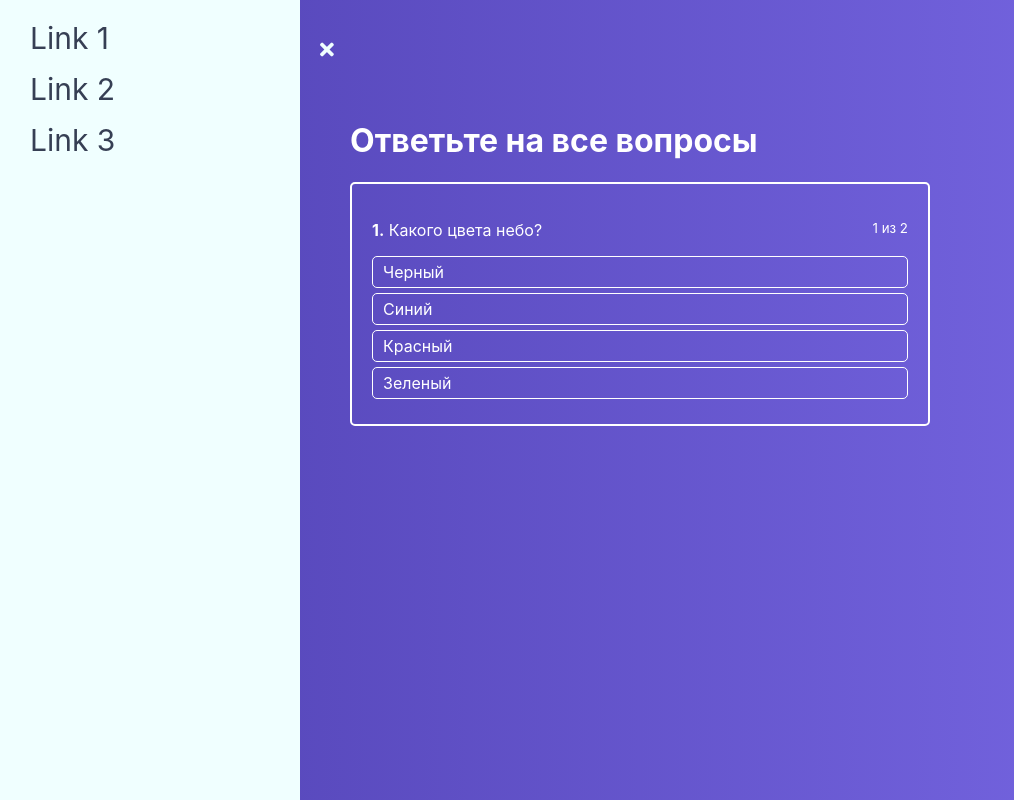
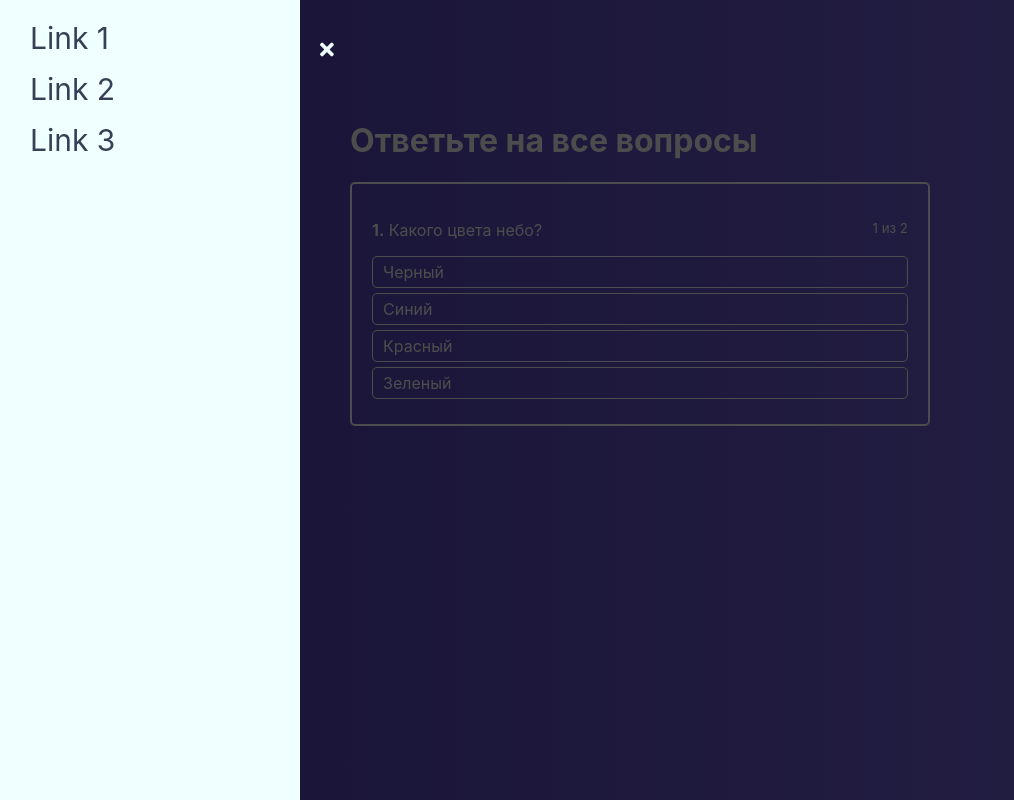
Before and after one commit to RuslanMGN174/react-quiz, a React (Create React App) app: page / in a window 1280 px wide. Both pictures are taken after a click on the icon 48 px from the left and 50 px from the top of the page. Shown: the whole page, without its empty margins (0-1014 px from the left). Built offline with nearby package versions, Linux system fonts and the light colour scheme.

Commit message:
react-quiz fade screen component

```diff
--- a/src/components/Navigation/Drawer/Drawer.js
+++ b/src/components/Navigation/Drawer/Drawer.js
@@ -1,5 +1,6 @@
 import React, { Component } from 'react'
 import classes from './Drawer.module.css'
+import Backdrop from '../../UI/Backdrop/Backdrop'
 
 const links = [
   1, 2, 3
@@ -25,11 +26,14 @@ class Drawer extends Component {
     }
 
     return (
-      <nav className={cls.join(' ')}>
-        <ul>
-          {this.renderLinks()}
-        </ul>
-      </nav>
+      <React.Fragment>
+        <nav className={cls.join(' ')}>
+          <ul>
+            {this.renderLinks()}
+          </ul>
+        </nav>
+        {this.props.isOpen ? <Backdrop onClick={this.props.onClose}/> : null}
+      </React.Fragment>
     )
   }
 }
--- /dev/null
+++ b/src/components/UI/Backdrop/Backdrop.js
@@ -0,0 +1,13 @@
+import React from 'react'
+import classes from './Backdrop.module.css'
+
+const Backdrop = props => {
+  return (
+    <div
+      className={classes.Backdrop}
+      onClick={props.onClick}
+    ></div>
+  )
+}
+
+export default Backdrop
--- /dev/null
+++ b/src/components/UI/Backdrop/Backdrop.module.css
@@ -0,0 +1,9 @@
+.Backdrop {
+    z-index: 50;
+    background: rgba(0, 0, 0, .7);
+    position: fixed;
+    top: 0;
+    left: 0;
+    bottom: 0;
+    right: 0;
+}
--- a/src/hoc/Layout/Layout.js
+++ b/src/hoc/Layout/Layout.js
@@ -15,12 +15,19 @@ class Layout extends Component {
     })
   }
 
+  menuCloseHandler = () => {
+    this.setState({
+      menu: false
+    })
+  }
+
   render () {
     return (
       <div className={classes.Layout}>
 
         <Drawer
           isOpen={this.state.menu}
+          onClose={this.menuCloseHandler}
         />
         <MenuToggle
           onToggle={this.toggleMenuHadndler}
```
Also changed, not shown: 1 other file (tests, documents, lock files or other folders).
